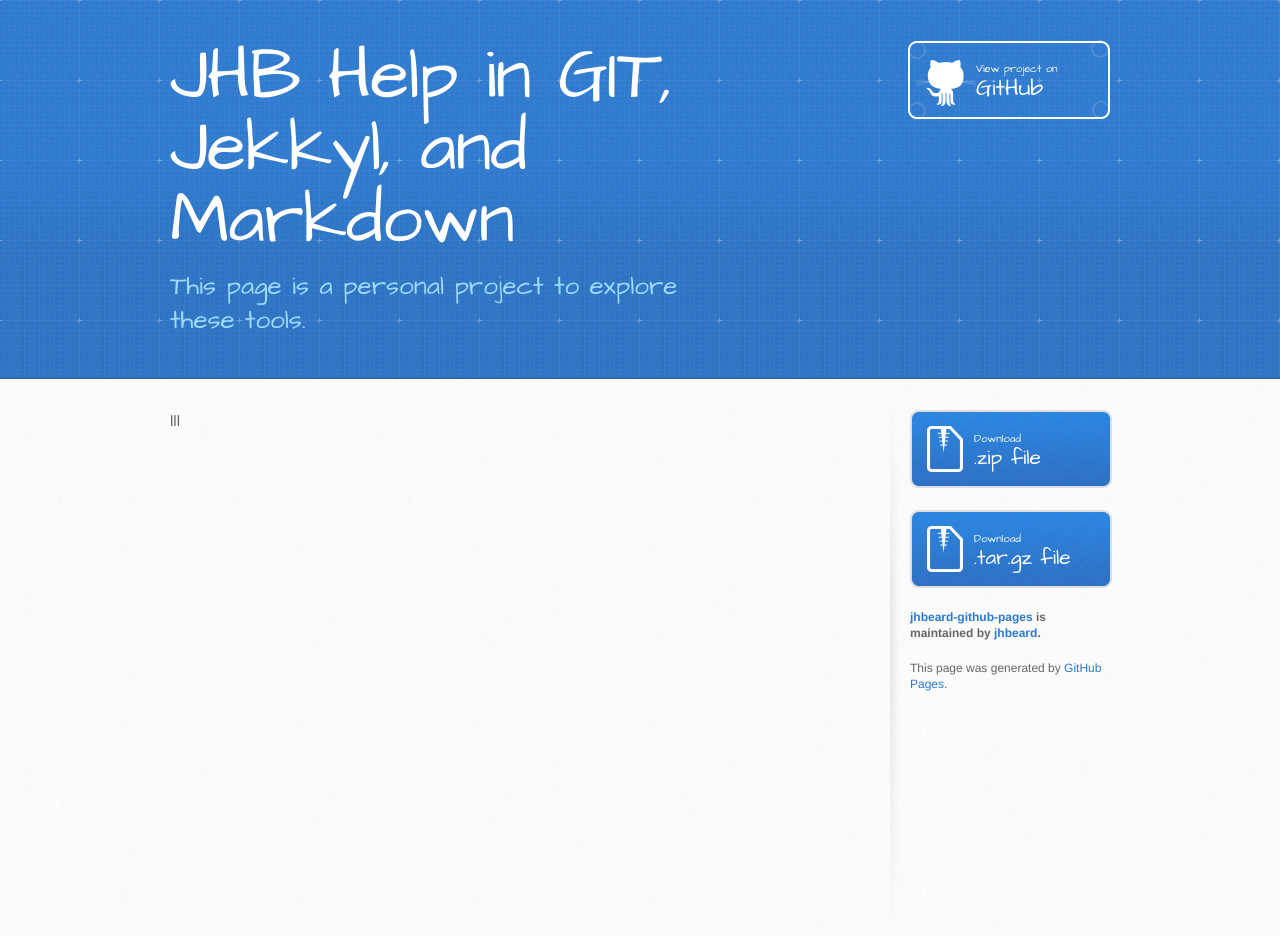
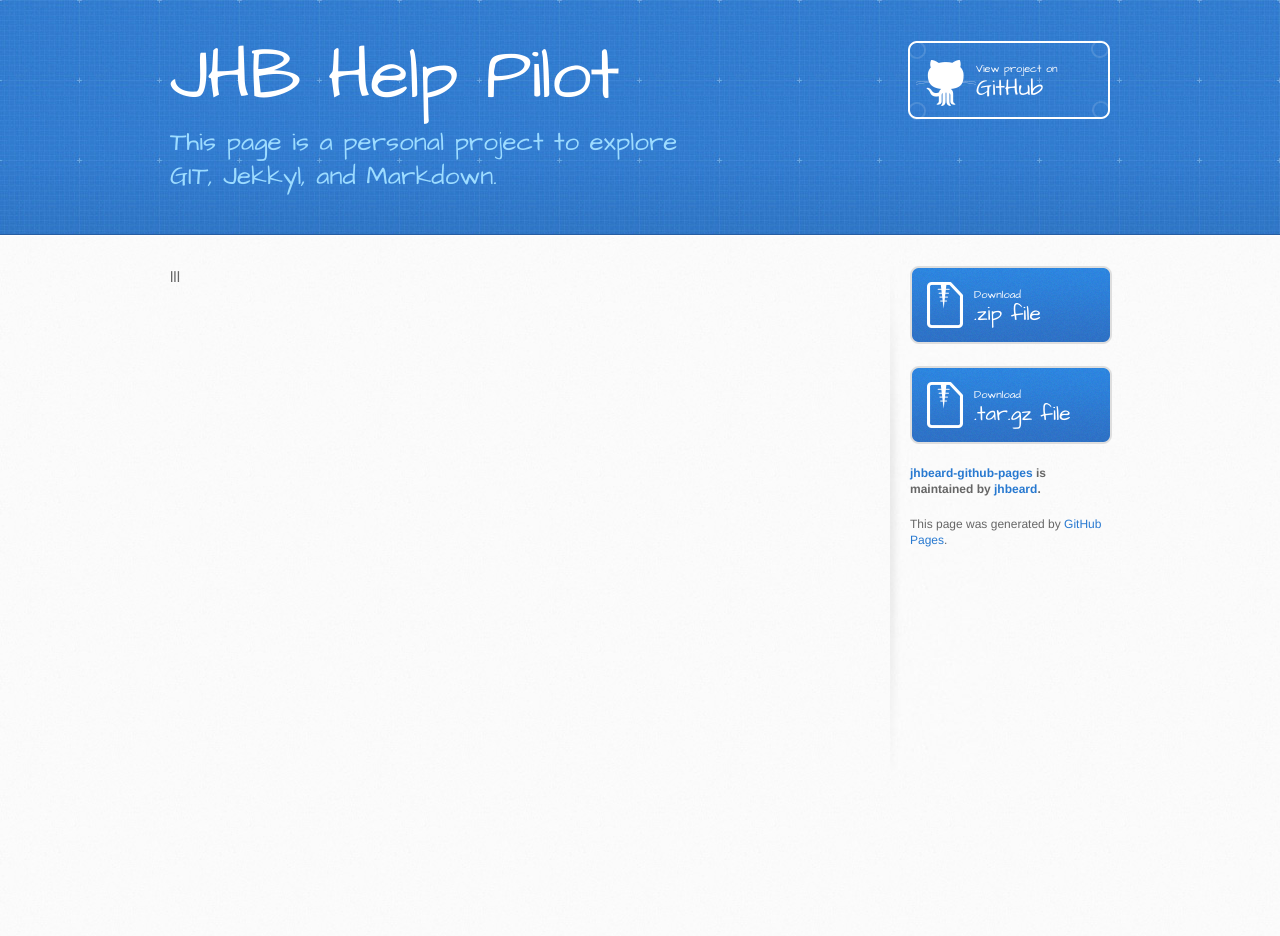
Before and after one commit to jhbeard/jhbeard-github-pages, a Jekyll site: the page built from linktest2.md, in a window 1280 px wide. Built offline with Jekyll 4.4.1, drawn with Linux system fonts in a browser that asks for light colours; our own code applies the rules of GitHub Pages for plain Markdown files; after the commit the page ends 900 px from its top, so only the background shows below that.

Commit message:
Update _config.yml

```diff
--- a/_config.yml
+++ b/_config.yml
@@ -1,5 +1,5 @@
-title: JHB Help in GIT, Jekkyl, and Markdown
-description: This page is a personal project to explore these tools.
+title: JHB Help Pilot
+description: This page is a personal project to explore GIT, Jekkyl, and Markdown.
 show_downloads: true
 google_analytics:
 theme: jekyll-theme-architect
```
